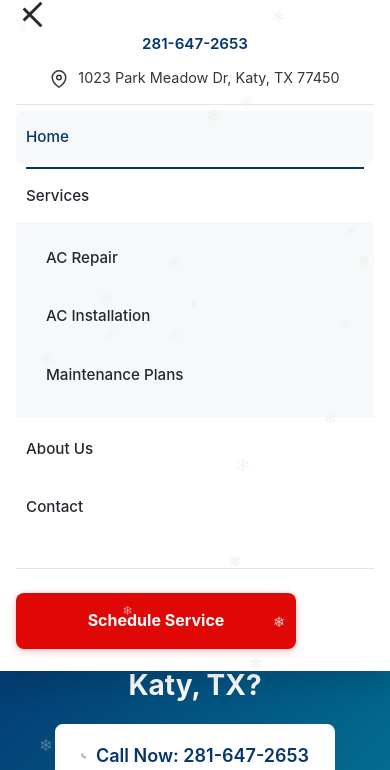
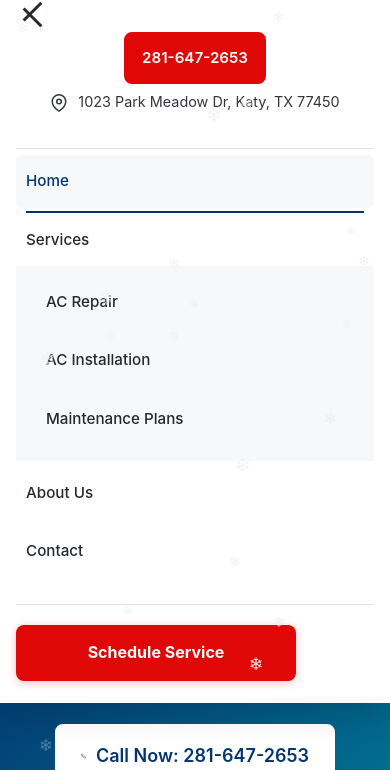
Before and after one commit to Swimhack/blowincoldac, a website: page index.html in a window 390 px wide. Both pictures are taken after a click on the button "Toggle mobile menu". Shown: the part 74-844 px from the top of the page. Drawn offline with Linux system fonts and the light colour scheme.

Commit message:
Revert mobile menu colors and button styles to previous preferred design - Restore red phone button with white text and icon - Revert to tighter spacing and original layout - Maintain hamburger icon visibility fix

```diff
--- a/css/main.css
+++ b/css/main.css
@@ -438,15 +438,16 @@ a:hover {
 /* Mobile menu extra content (from header-top) */
 .mobile-menu-extra {
     display: block;
-    padding: 0 0 20px 0;
+    padding: 20px 0;
     border-bottom: 1px solid var(--border-color);
-    margin-bottom: 24px;
+    margin-bottom: 20px;
 }
 
 .mobile-menu-extra .header-contact {
     display: flex;
     flex-direction: column;
-    gap: 12px;
+    gap: 8px;
+    margin-bottom: 20px;
 }
 
 .mobile-menu-extra .header-phone {
@@ -458,26 +459,32 @@ a:hover {
 .mobile-menu-extra .phone-link {
     display: inline-flex;
     align-items: center;
-    font-size: 1.1rem;
+    gap: 8px;
+    font-size: 1rem;
     font-weight: 600;
-    color: var(--primary-blue);
+    color: white;
     text-decoration: none;
-    padding: 0;
-    background: none !important;
-    border: none !important;
-    border-radius: 0 !important;
-    width: auto !important;
-    min-height: auto !important;
+    padding: 12px 16px;
+    background-color: var(--primary-red);
+    border: 2px solid var(--primary-red);
+    border-radius: 8px;
+    width: 100%;
+    min-height: 48px;
+    justify-content: center;
+    transition: all 0.3s ease;
 }
 
 .mobile-menu-extra .phone-link:hover {
-    color: var(--secondary-teal);
+    background-color: #c00606;
+    border-color: #c00606;
+    transform: translateY(-1px);
+    box-shadow: 0 4px 12px rgba(224, 7, 7, 0.3);
 }
 
 .mobile-menu-extra .icon-phone {
     width: 20px;
     height: 20px;
-    stroke: var(--primary-blue);
+    stroke: white;
 }
 
 .mobile-menu-extra .header-address {
@@ -498,8 +505,8 @@ a:hover {
 }
 
 .mobile-menu-cta {
-    margin-top: 28px;
-    padding-top: 24px;
+    margin-top: 20px;
+    padding-top: 20px;
     border-top: 1px solid var(--border-color);
 }
 
```
